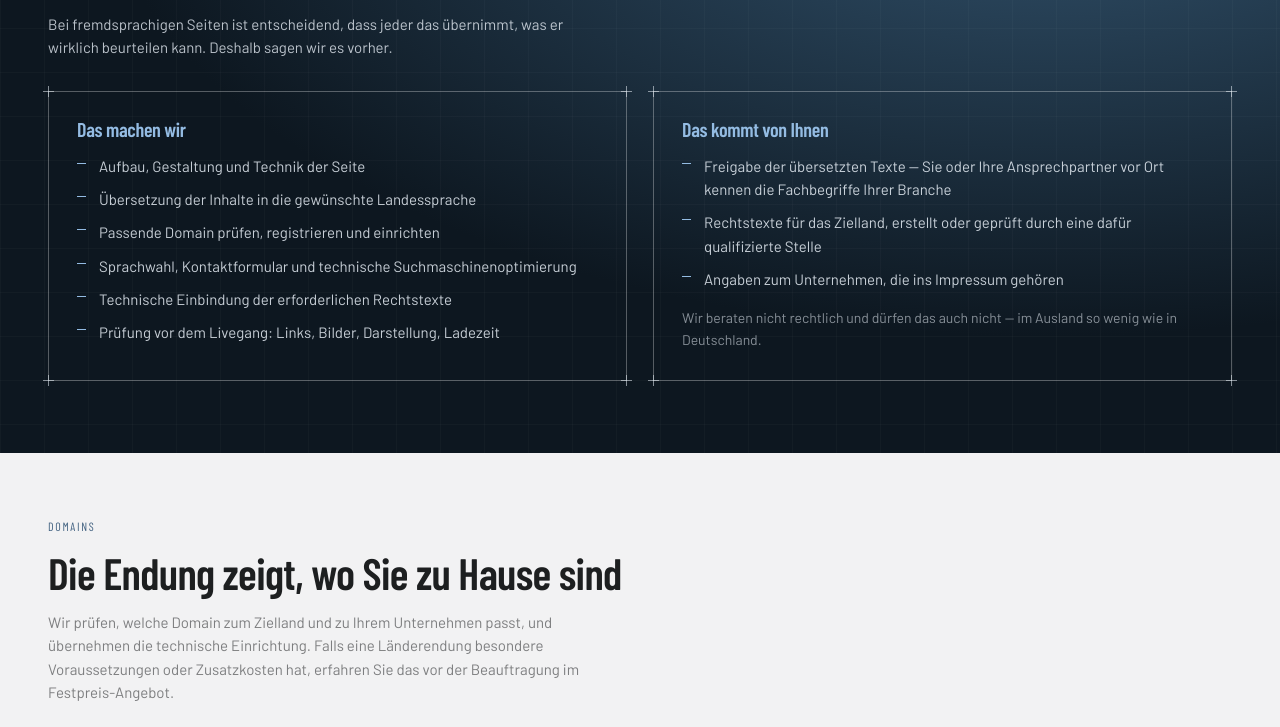
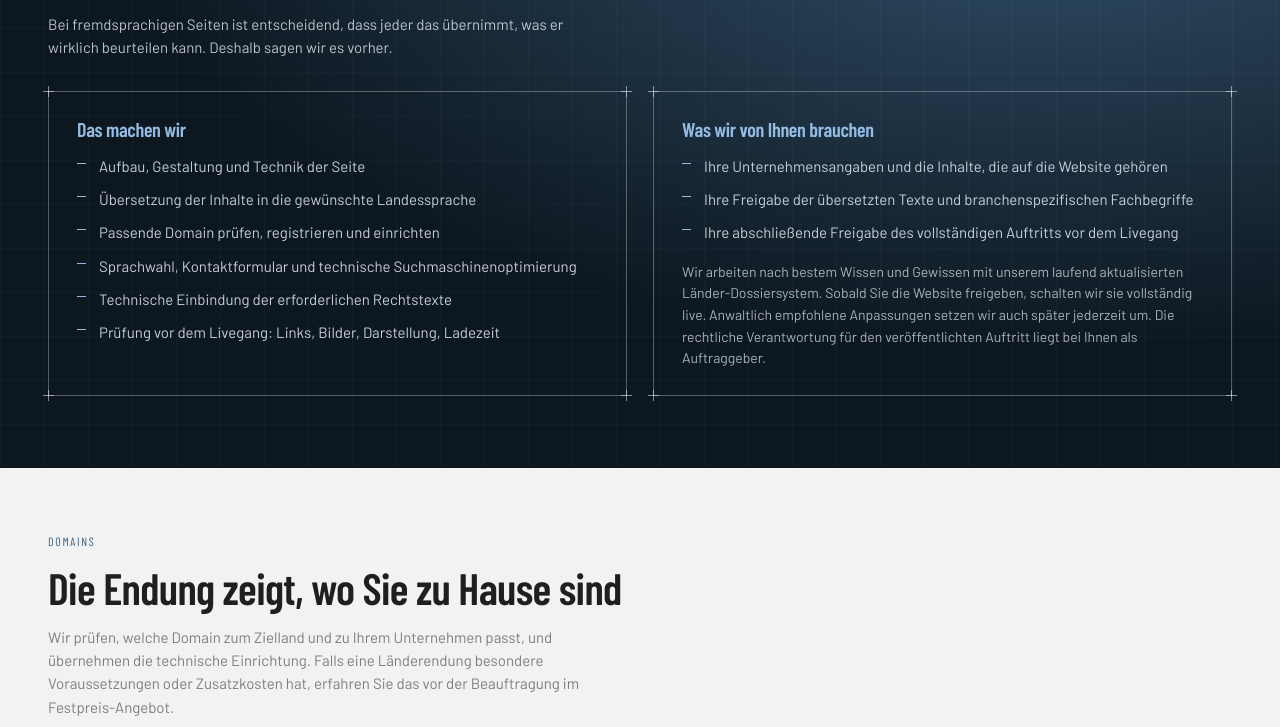
Before and after one commit to AeternusPublishing/digitalbau-nord, a plain HTML site: page international.html in a window 1280 px wide. Shown: the part 1434-2161 px from the top of the page. Drawn offline with Linux system fonts and the light colour scheme.

Commit message:
Rechtliche Umsetzung kundenorientiert formulieren

```diff
--- a/international.html
+++ b/international.html
@@ -202,13 +202,13 @@
       </ul>
     </div>
     <div class="sp blueprint on-dark"><i class="corner tl"></i><i class="corner tr"></i><i class="corner bl"></i><i class="corner br"></i>
-      <h4>Das kommt von Ihnen</h4>
+      <h4>Was wir von Ihnen brauchen</h4>
       <ul>
-        <li>Freigabe der übersetzten Texte — Sie oder Ihre Ansprechpartner vor Ort kennen die Fachbegriffe Ihrer Branche</li>
-        <li>Rechtstexte für das Zielland, erstellt oder geprüft durch eine dafür qualifizierte Stelle</li>
-        <li>Angaben zum Unternehmen, die ins Impressum gehören</li>
+        <li>Ihre Unternehmensangaben und die Inhalte, die auf die Website gehören</li>
+        <li>Ihre Freigabe der übersetzten Texte und branchenspezifischen Fachbegriffe</li>
+        <li>Ihre abschließende Freigabe des vollständigen Auftritts vor dem Livegang</li>
       </ul>
-      <p style="font-size:14px;color:rgba(234,241,248,.55);margin-top:16px">Wir beraten nicht rechtlich und dürfen das auch nicht — im Ausland so wenig wie in Deutschland.</p>
+      <p style="font-size:14px;color:rgba(234,241,248,.7);margin-top:16px">Wir arbeiten nach bestem Wissen und Gewissen mit unserem laufend aktualisierten Länder-Dossiersystem. Sobald Sie die Website freigeben, schalten wir sie vollständig live. Anwaltlich empfohlene Anpassungen setzen wir auch später jederzeit um. Die rechtliche Verantwortung für den veröffentlichten Auftritt liegt bei Ihnen als Auftraggeber.</p>
     </div>
   </div>
 </section>
@@ -273,7 +273,7 @@
     </div>
     <div>
       <h4>Was ist mit Impressum und Datenschutz im Ausland?</h4>
-      <p>Wir richten die Website technisch auf das Zielland aus und binden die erforderlichen Rechtstexte sauber ein. Die verbindliche rechtliche Prüfung oder Erstellung übernimmt eine dafür qualifizierte Stelle im jeweiligen Land.</p>
+      <p>Wir richten die Website mithilfe unseres laufend aktualisierten Länder-Dossiersystems auf den Zielmarkt aus und binden die vorgesehenen Rechtstexte technisch sauber ein. Nach Ihrer Freigabe geht die Seite vollständig live. Falls Ihr Anwalt später Änderungen empfiehlt, setzen wir diese jederzeit um.</p>
     </div>
     <div>
       <h4>Kann ich die Domain behalten, wenn wir uns trennen?</h4>
```
